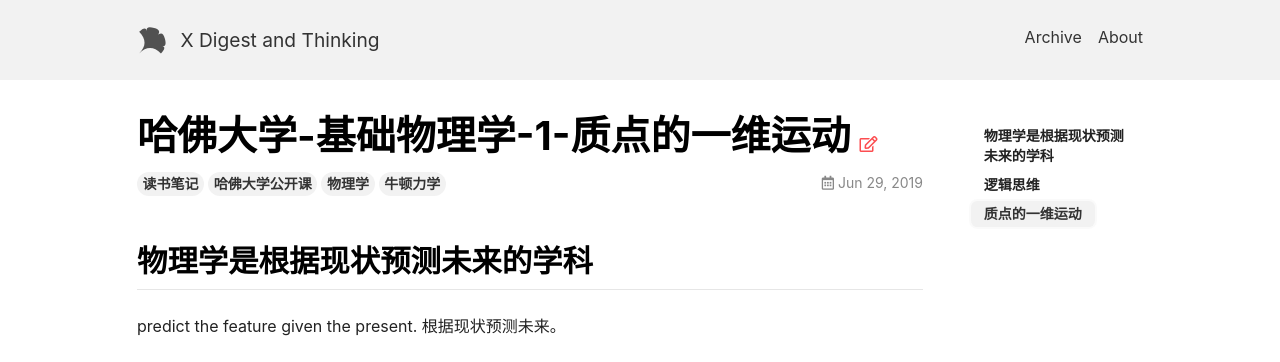
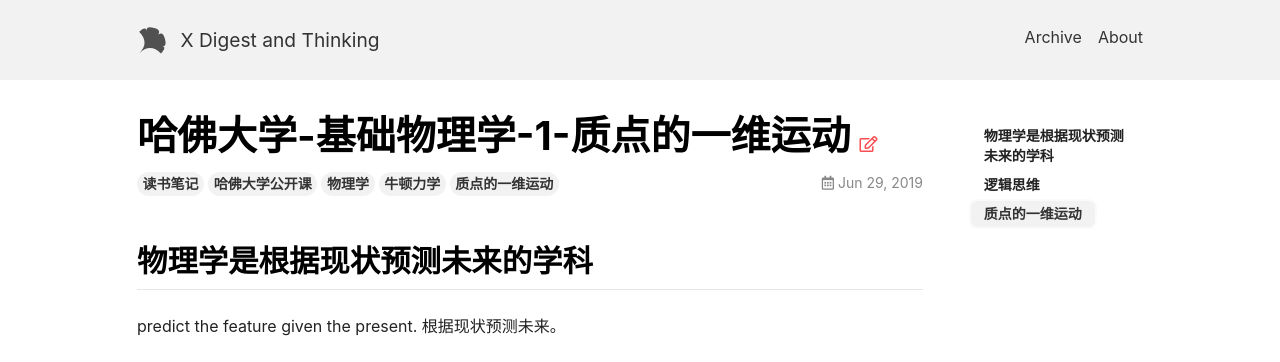
Before and after one commit to ibusybox/x, a Jekyll site: the page built from _posts/2019-06-29-哈佛大学-基础物理学-1-质点的一维运动.md, in a window 1280 px wide. Shown: the top 362 px of the page. Built offline with Jekyll 4.4.1, drawn with Linux system fonts in a browser that asks for light colours; nearby versions of some CDN libraries; formulas are drawn with MathJax 3.

Commit message:
update post

```diff
--- a/_posts/2019-06-29-哈佛大学-基础物理学-1-牛顿力学.md
+++ b/_posts/2019-06-29-哈佛大学-基础物理学-1-质点的一维运动.md
@@ -1,7 +1,7 @@
 ---
 title: 哈佛大学-基础物理学-1-质点的一维运动
 key: 20100629
-tags: 读书笔记 哈佛大学公开课 物理学 牛顿力学
+tags: 读书笔记 哈佛大学公开课 物理学 牛顿力学 质点的一维运动
 mathjax: true
 mathjax_autoNumber: true
 ---
```
